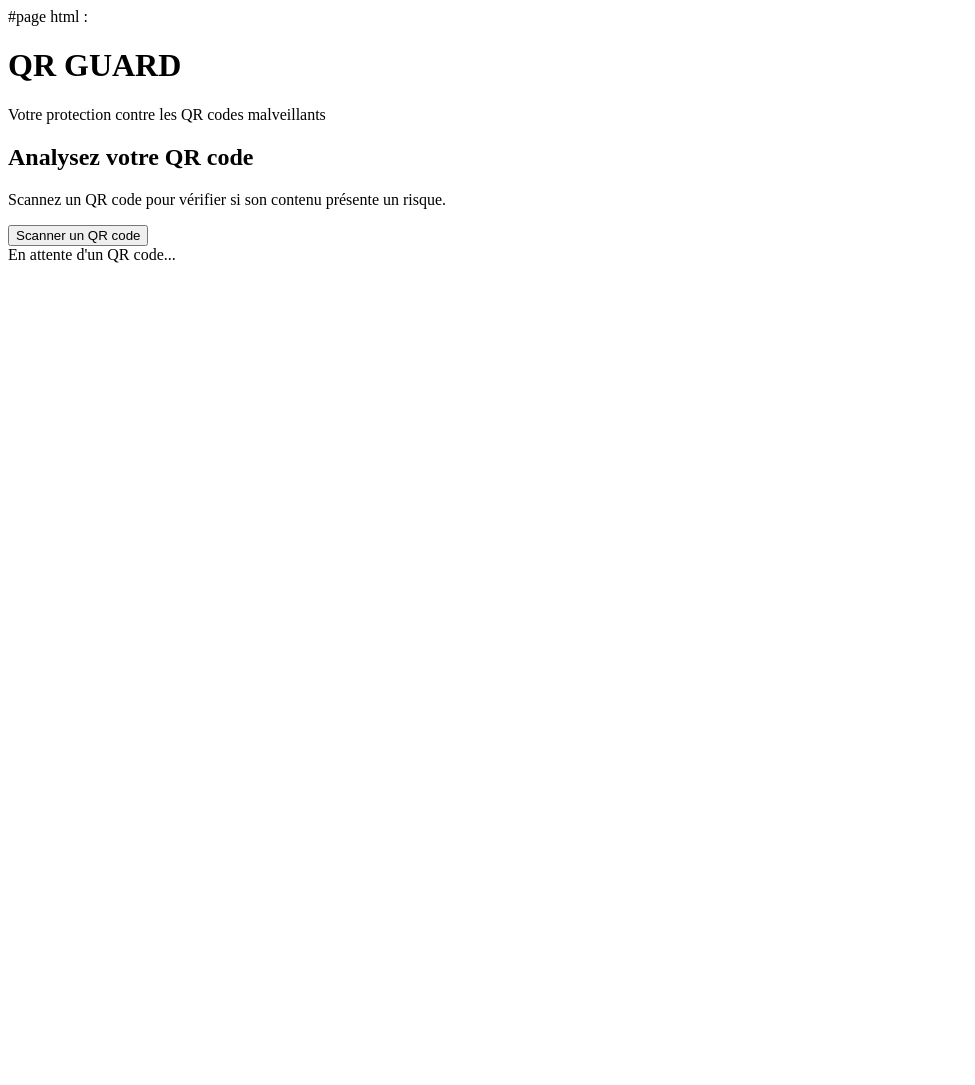
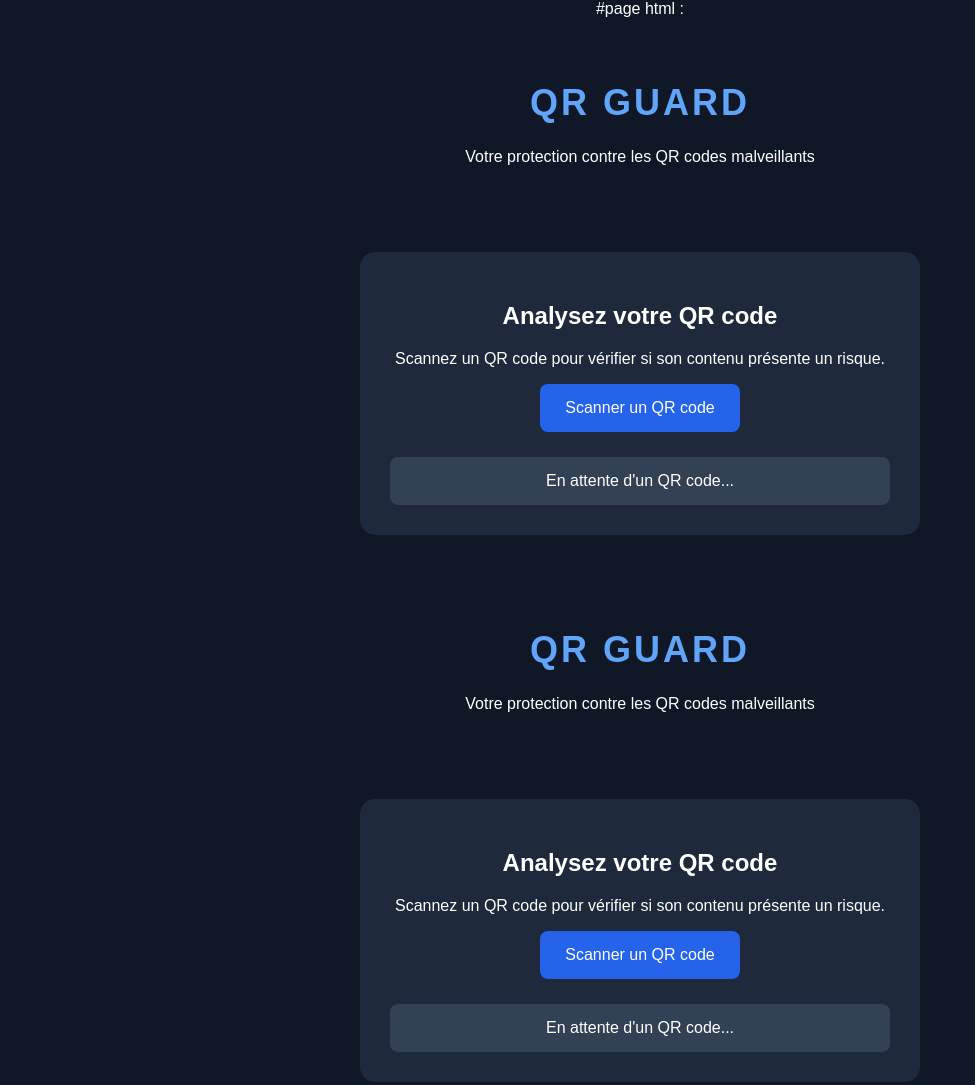
Before and after one commit to Didine93/Hackdecouverte_2026, a plain HTML site: page qr-guard/page_web.html in a window 1280 px wide. Shown: the whole page, without its empty margins (0-975 px from the left). Before the commit the page ends 800 px from the top, so only its background shows below. Drawn offline with Linux system fonts and the light colour scheme.

Commit message:
Add qr-guard web app folder
Co-authored-by: Copilot <223556219+Copilot@users.noreply.github.com>

```diff
--- a/page_web.html
+++ b/qr-guard/page_web.html
@@ -48,3 +48,52 @@
 
 </body>
 </html>
+
+
+
+<!DOCTYPE html>
+<html lang="fr">
+
+<head>
+    <meta charset="UTF-8">
+    <meta name="viewport" content="width=device-width, initial-scale=1.0">
+
+    <title>QR Guard</title>
+
+    <link rel="stylesheet" href="style.css">
+</head>
+
+<body>
+
+    <header>
+        <h1>QR GUARD</h1>
+        <p>Votre protection contre les QR codes malveillants</p>
+    </header>
+
+    <main>
+
+        <section class="scanner">
+
+            <h2>Analysez votre QR code</h2>
+
+            <p>
+                Scannez un QR code pour vérifier
+                si son contenu présente un risque.
+            </p>
+
+            <button id="scanButton">
+                Scanner un QR code
+            </button>
+
+            <div id="result">
+                En attente d'un QR code...
+            </div>
+
+        </section>
+
+    </main>
+
+    <script src="script.js"></script>
+
+</body>
+</html>
--- /dev/null
+++ b/qr-guard/script.js
@@ -0,0 +1,9 @@
+
+const button = document.getElementById("scanButton");
+const result = document.getElementById("result");
+
+button.addEventListener("click", function() {
+
+    result.textContent = "Le scanner sera bientôt disponible !";
+
+});
--- /dev/null
+++ b/qr-guard/style.css
@@ -0,0 +1,57 @@
+
+/* Style général */
+
+body {
+    margin: 0;
+    font-family: Arial, sans-serif;
+    background-color: #101827;
+    color: white;
+    text-align: center;
+}
+
+/* En-tête */
+
+header {
+    padding: 40px 20px;
+}
+
+header h1 {
+    color: #60a5fa;
+    font-size: 36px;
+    letter-spacing: 3px;
+}
+
+/* Zone de scan */
+
+.scanner {
+    background-color: #1e293b;
+    max-width: 500px;
+    margin: 30px auto;
+    padding: 30px;
+    border-radius: 15px;
+}
+
+/* Bouton */
+
+button {
+    background-color: #2563eb;
+    color: white;
+    border: none;
+    padding: 15px 25px;
+    border-radius: 8px;
+    cursor: pointer;
+    font-size: 16px;
+}
+
+button:hover {
+    background-color: #1d4ed8;
+}
+
+/* Résultat */
+
+#result {
+    margin-top: 25px;
+    padding: 15px;
+    background-color: #334155;
+    border-radius: 8px;
+}
```
